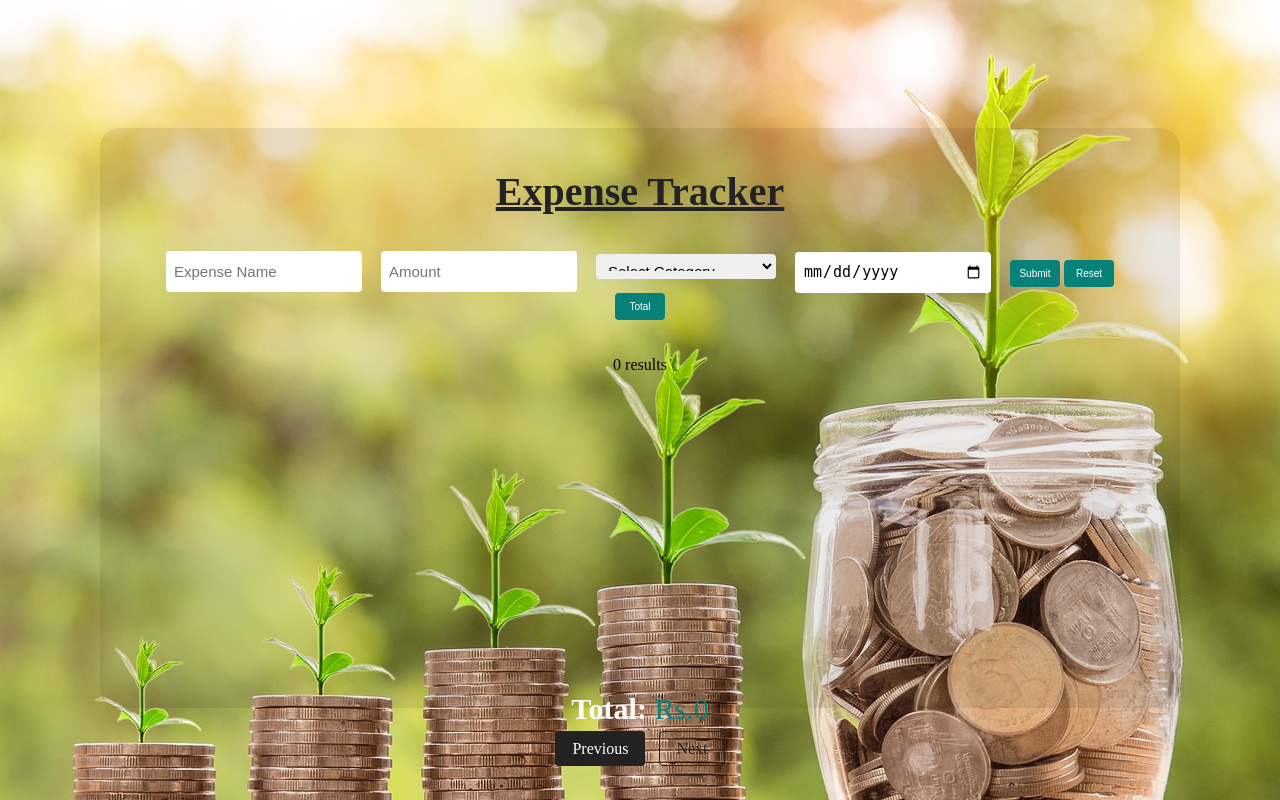
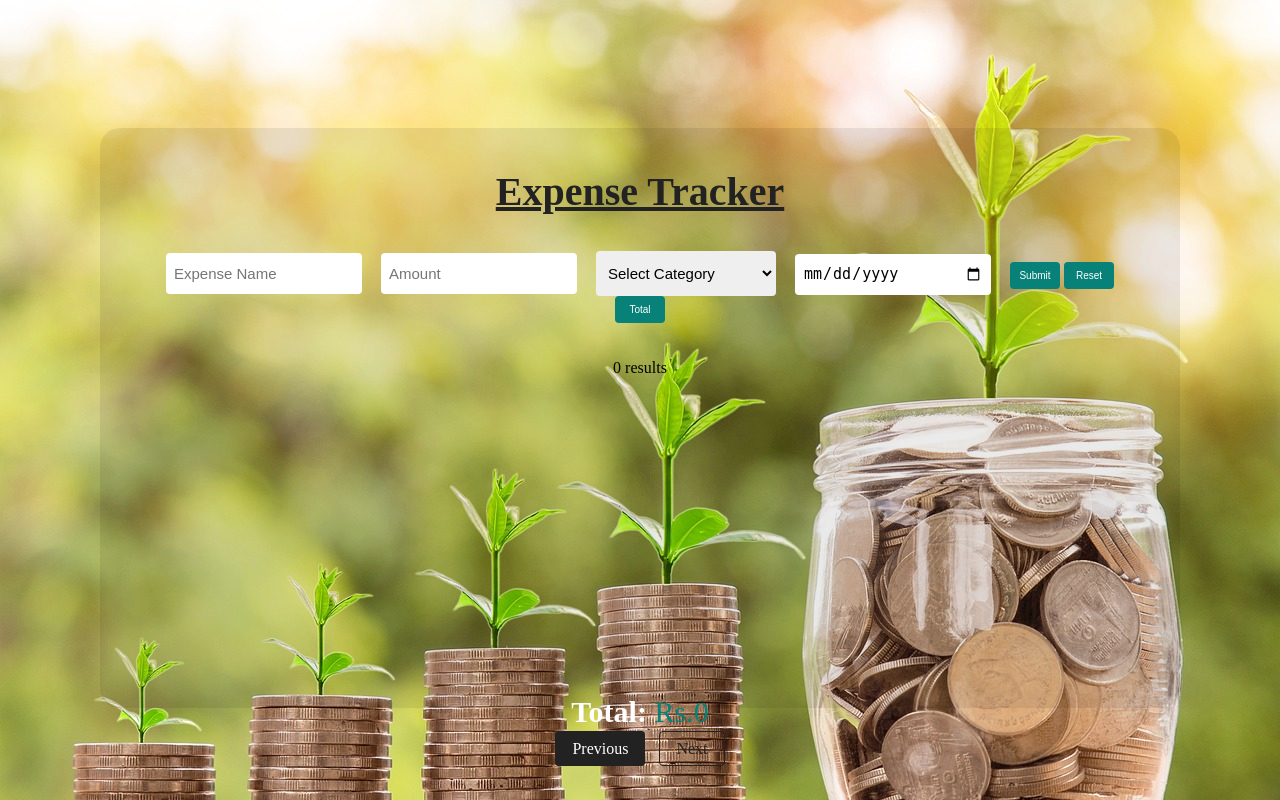
Before and after one commit to Samrat9841/Expn-management, a PHP site: page / in a window 1280 px wide. Run offline with PHP 8.4, Linux system fonts and the light colour scheme; data that the repository does not hold is empty.

Commit message:
fixing styling

```diff
--- a/index.php
+++ b/index.php
@@ -21,12 +21,12 @@ if (isset($_GET['sn'])){
     <meta charset="UTF-8">
     <meta name="viewport" content="width=device-width, initial-scale=1.0">
     <title>Expense Tracker</title>
-    <link rel="stylesheet" type="text/css" href="style.css">
+    <link rel="stylesheet" href="styling.css">
     <link rel="icon" href="img/logo.png" type="img.png" >
 </head>
 <body>
     <section class="container">
-        <div id="expn-form" class="section-padding1">
+        <div id="expn-form1" class="section-padding1">
             <h1><u>Expense Tracker</u></h1>
             <br><br>
 
@@ -45,8 +45,8 @@ if (isset($_GET['sn'])){
 
               <button id="submit" class="btn">Submit</button>
               <button id="reset" class="btn">Reset</button>
+
               <button id="total" class="btn">Total</button>
-              <!-- <button id="delete" class="btn">Delete</button> -->
             </form>
             <br><br>
 
--- a/style.css
+++ b/styling.css
@@ -38,7 +38,7 @@ body{
 
 
 
- #expn-form{
+ #expn-form1{
     text-align: center;
     margin-top:10% ;
     background-color:rgba(0, 0, 0, 0.08);
@@ -47,11 +47,7 @@ body{
     border-radius: 20px;
 }
 
-
-
-#expn-form  select,
-#expn-form  input{
-
+#expn-form1  input{
     font-size: 15px;
     height: 25px;
     margin-right: 15px;
@@ -60,21 +56,30 @@ body{
     border-radius: 4px;
     outline: none;
     width: 18%;
-
+}
+#expn-form1  select  {
+    font-size: 15px;
+    height: 45px;
+    margin-right: 15px;
+    padding: 7px;
+    border: 1px solid transparent;
+    border-radius: 4px;
+    outline: none;
+    width: 18%;
 }
 
 
 
-#expn-form .total{
+#expn-form1 .total{
     font-size: 30px;
     color: #088178;
 }
 
-#expn-form .total strong{
+#expn-form1 .total strong{
     color: #fff;
 }
 
-#expn-form h1{
+#expn-form1 h1{
     font-size: 40px;
     color: #222;
 }
@@ -83,7 +88,7 @@ body{
     height: 300px;
     overflow-y: scroll;
 }
-#expn-form table{
+#expn-form1 table{
     padding: 40px 40px;
     border-collapse: collapse;
     width: 100%;
--- a/total.php
+++ b/total.php
@@ -1,7 +1,7 @@
 <?php
 $servername = "localhost";
-$username = "your_username";
-$password = "your_password";
+$username = "root";
+$password = "";
 $dbname = "expnDetails";
 
 // Create connection
```
Lines whose indentation alone changed are shown as unchanged.
